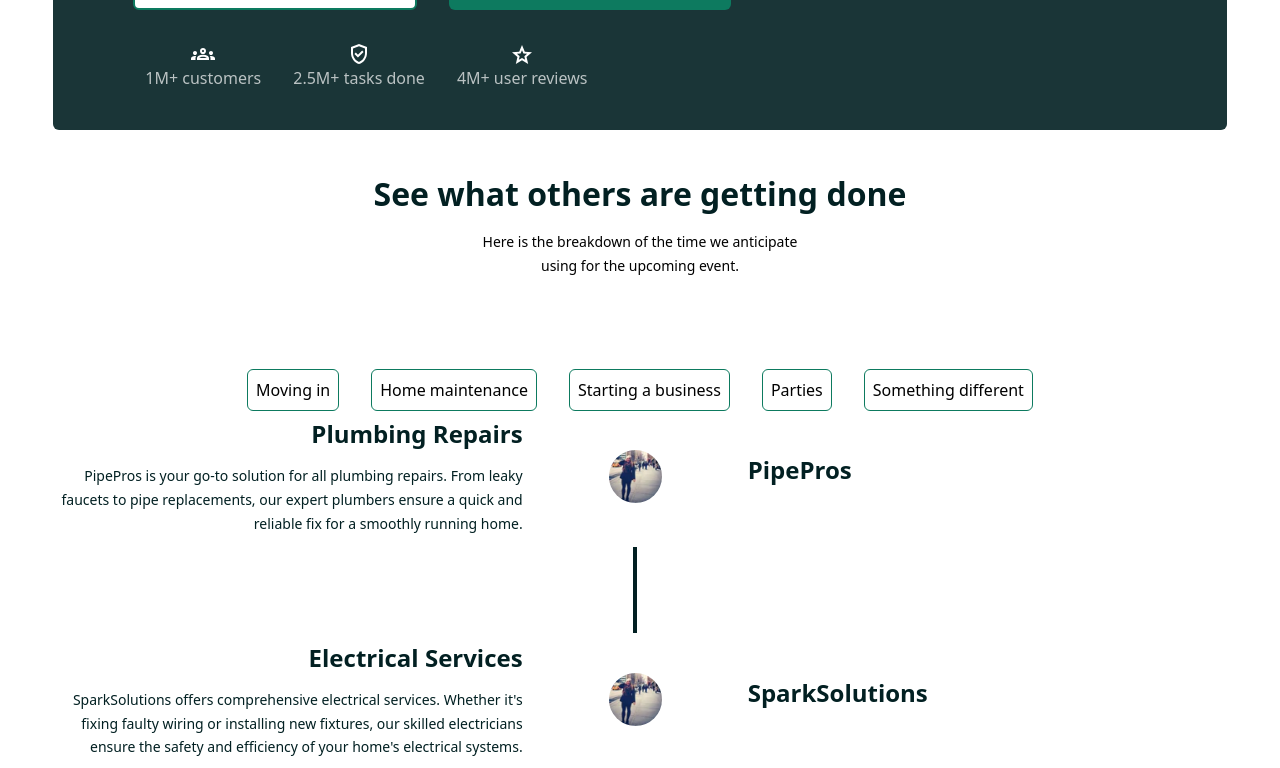
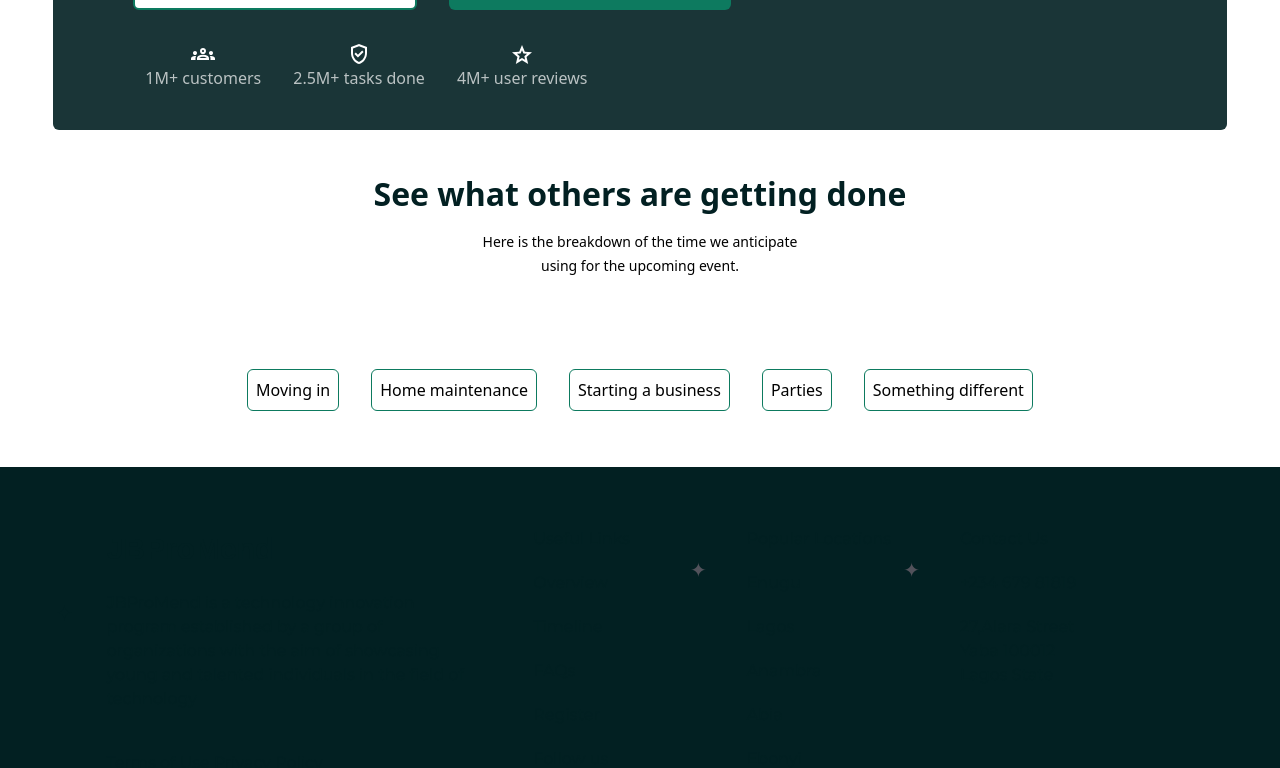
Before and after one commit to Elochukwu3/jb-task-searvice, a Next.js app: page / in a window 1280 px wide. Shown: the part 2000-2768 px from the top of the page. Built offline with nearby package versions, Linux system fonts and the light colour scheme; a web font is replaced by a local one.

Commit message:
clean up

```diff
--- a/components/Home/getdone/index.tsx
+++ b/components/Home/getdone/index.tsx
@@ -28,7 +28,7 @@ const GettingDone = ()=>{
                   ))
                 }
             </div>
-            <EachTree item={display}/>
+            {/* <EachTree item={display}/> */}
             {/* <EachTreeTwo item={display}/>
             <EachTree item={display}/>
             <EachTreeTwo item={display}/> */}
```
